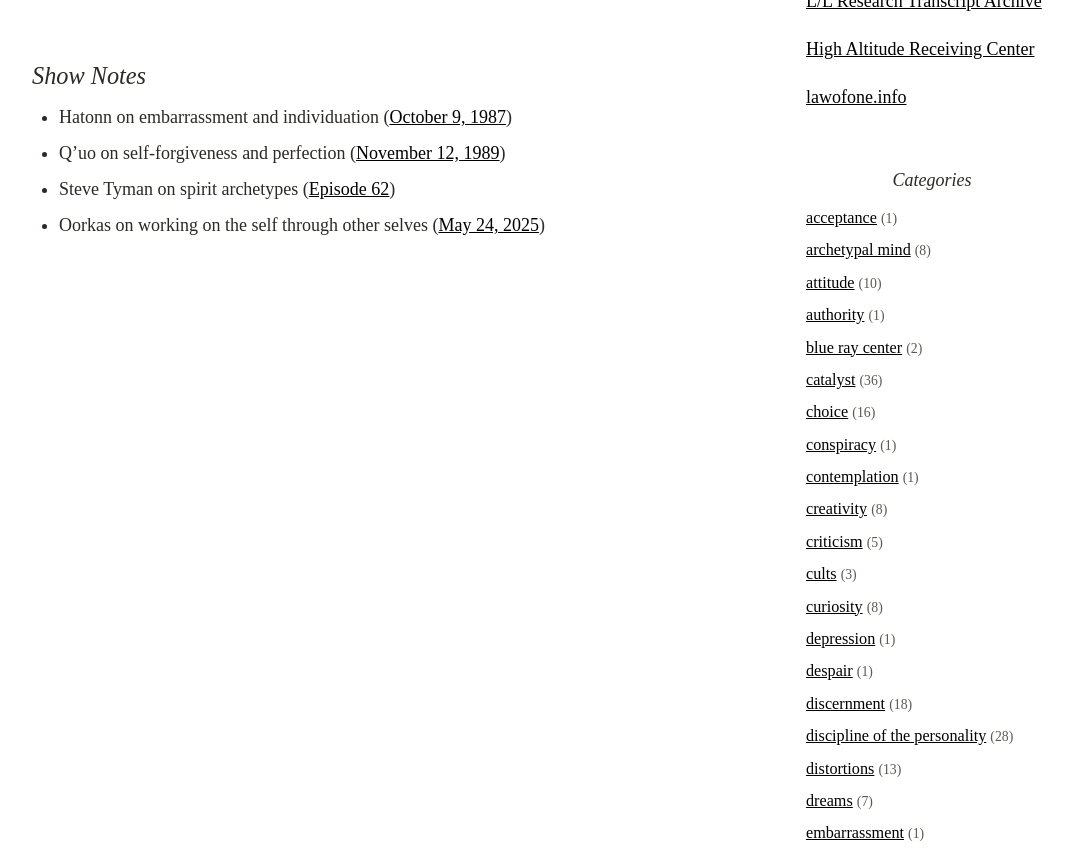
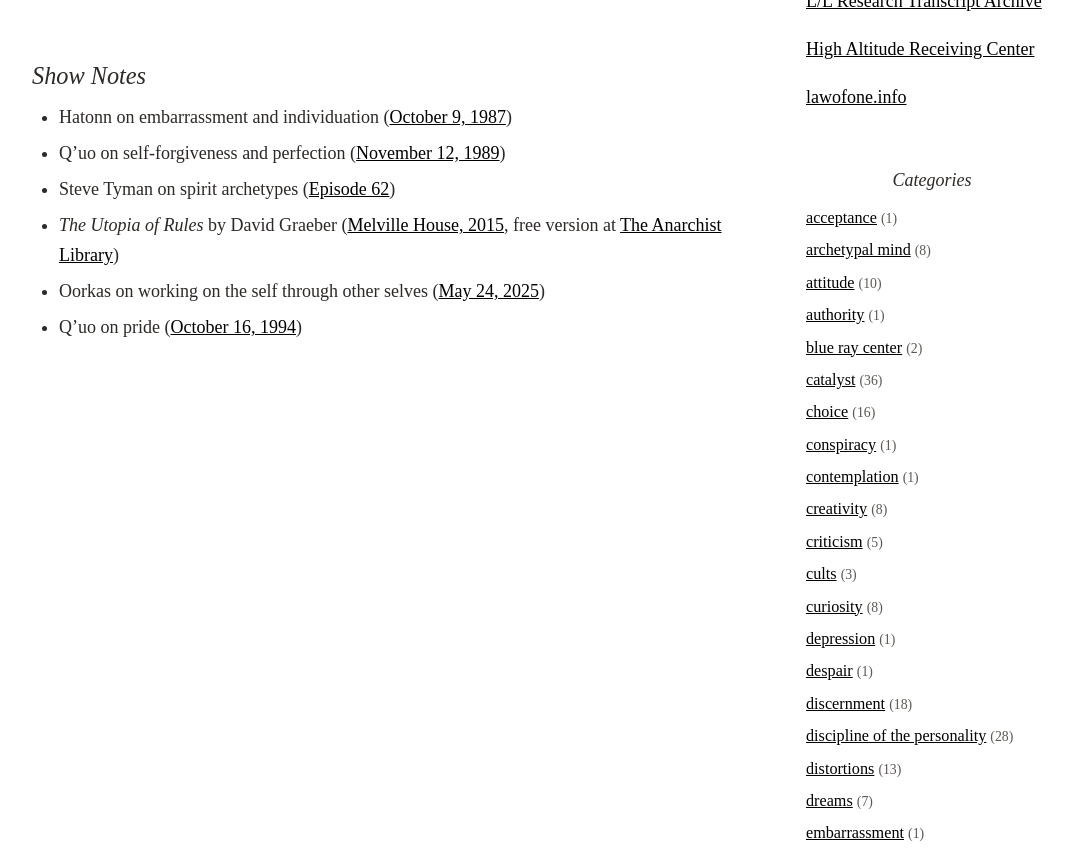
Before and after one commit to oswg/inaudible.show, a Jekyll site: the page built from _posts/2026-11-22-episode-71.md, in a window 1280 px wide and 900 px high, scrolled down 949 px, cut to the strip 45-900 px from the top of the window. Shown: the whole strip, without its empty margins (95-1167 px from the left). Built offline with Jekyll 4.4.1, drawn with Linux system fonts in a browser that asks for light colours.

Commit message:
update show notes

```diff
--- a/_posts/2026-11-22-episode-71.md
+++ b/_posts/2026-11-22-episode-71.md
@@ -25,4 +25,6 @@ In this long overdue episode, Jamie and Jeremy discuss one of the aspects of liv
 - Hatonn on embarrassment and individuation ([October 9, 1987](https://www.llresearch.org/channeling/1987/1009))
 - Q'uo on self-forgiveness and perfection ([November 12, 1989](https://www.llresearch.org/channeling/1989/1126))
 - Steve Tyman on spirit archetypes ([Episode 62](https://inaudible.show/episode-62/))
+- _The Utopia of Rules_ by David Graeber ([Melville House, 2015](https://mhpbooks.com/books/the-utopia-of-rules), free version at [The Anarchist Library](https://theanarchistlibrary.org/library/david-graeber-the-utopia-of-rules))
 - Oorkas on working on the self through other selves ([May 24, 2025](https://har.center/2025-05-24/richmond/ccp/016/oorkas-on-the-path-to-fourth-density-earth/))
+- Q'uo on pride ([October 16, 1994](https://www.llresearch.org/channeling/1994/1016))
```
